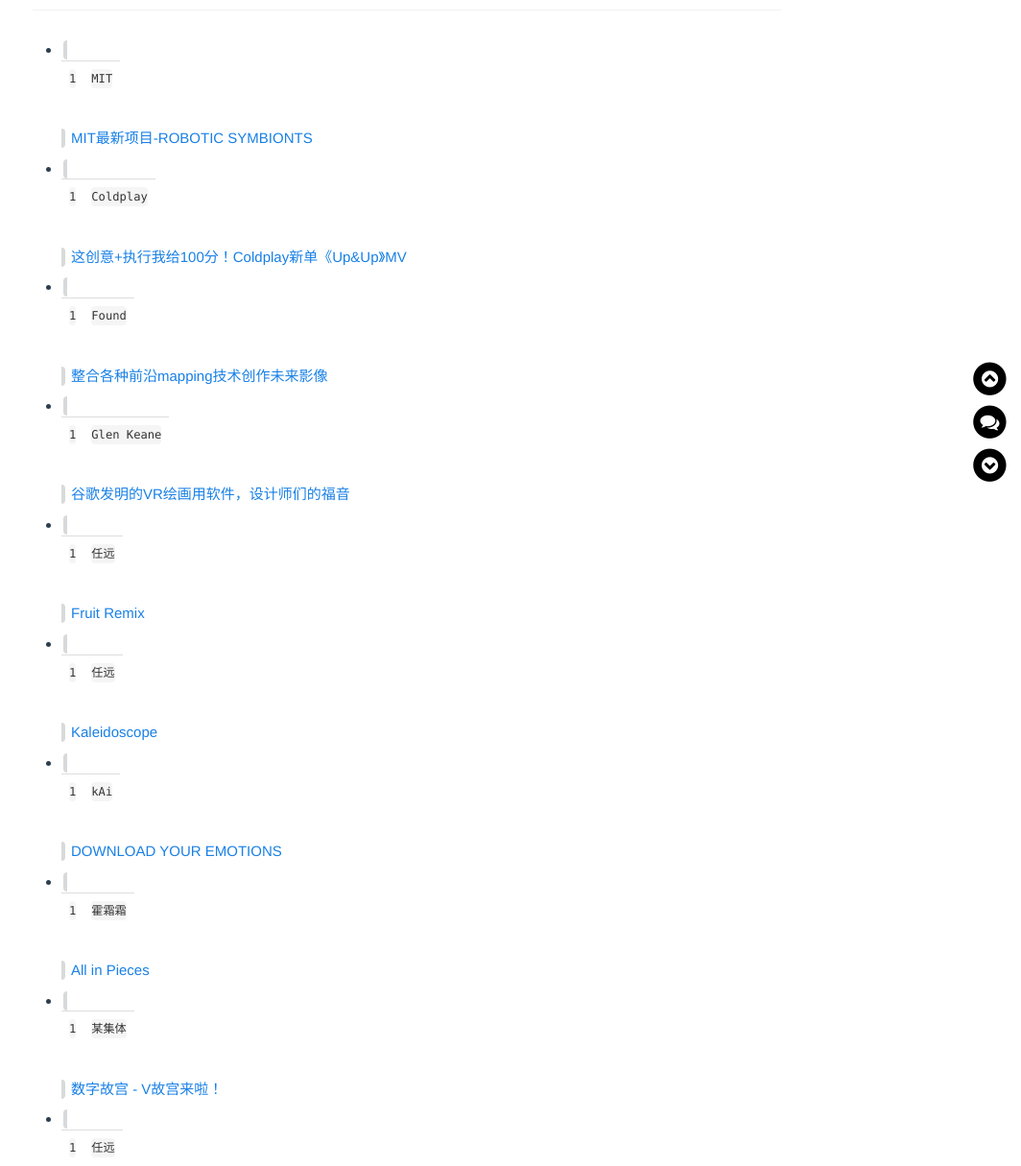
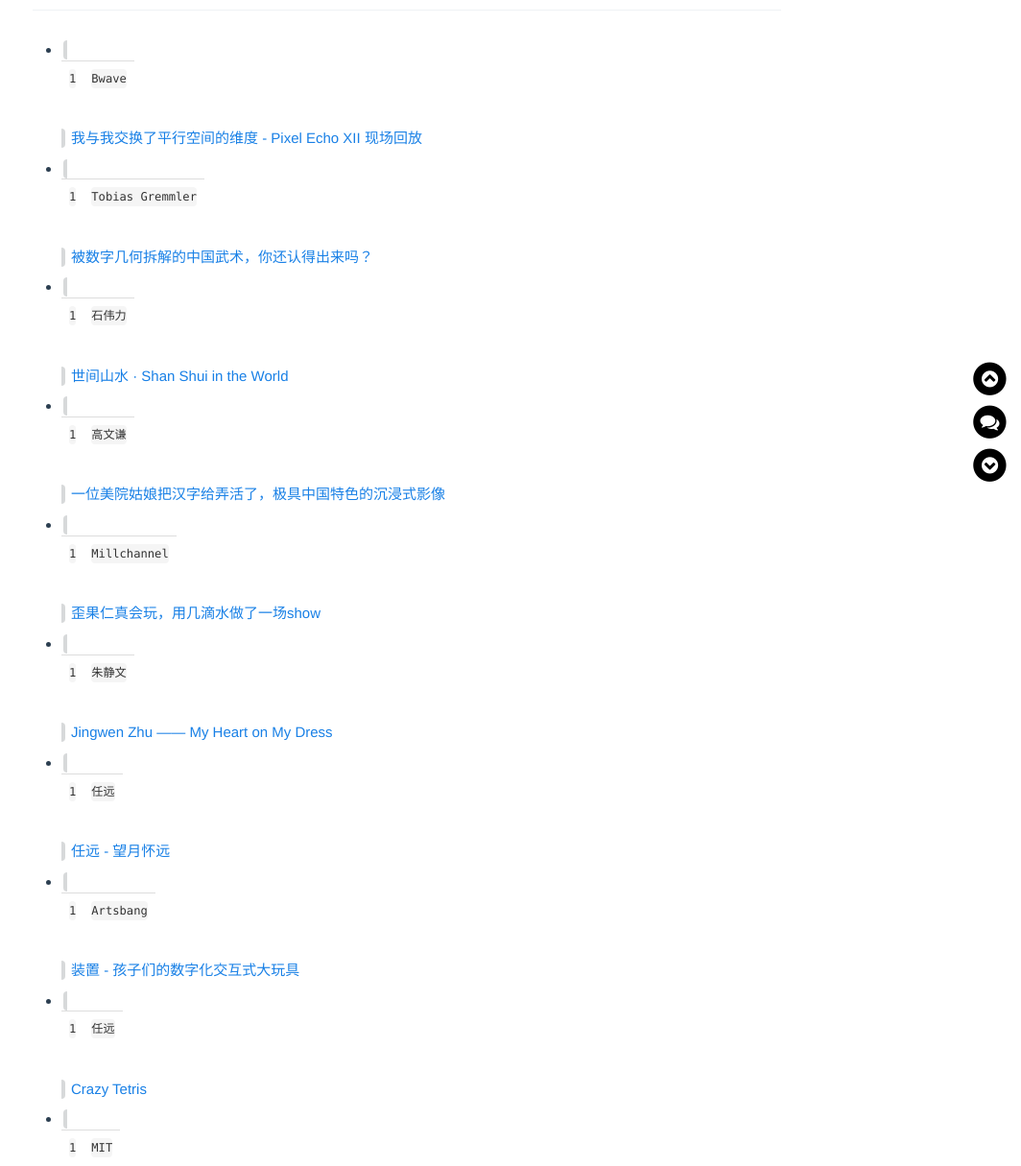
Before and after one commit to onlylemi/inerd, a Jekyll site: the page built from pages/works.md, in a window 1280 px wide and 1400 px high, scrolled down 504 px. Shown: the part 185-1400 px from the top of the window at 96% size, without its empty margins (216-1280 px from the left). Built offline with Jekyll 4.4.1, drawn with Linux system fonts in a browser that asks for light colours; nearby versions of some CDN libraries.

Commit message:
2016-05-26

```diff
--- a/_layouts/default.html
+++ b/_layouts/default.html
@@ -54,7 +54,6 @@
 <div id="wrapper-footer" class="wrapper-footer">
     <div class="container">
         <footer class="footer">
-            {% include sub-email.html %}
         </footer>
         <p>&copy;2016 <a href="http://inerd.cc" target="_blank">inerd.cc</a>. All rights reserved.</p>
     </div>
--- a/pages/works.md
+++ b/pages/works.md
@@ -15,6 +15,15 @@
 
 ---
 
+* [`Bwave`](http://bwave.org) [我与我交换了平行空间的维度 - Pixel Echo XII 现场回放](http://mp.weixin.qq.com/s?__biz=MzA4MjMwMTA5Ng==&mid=2650985256&idx=1&sn=931114e561e165a8d5688e13342f5234&scene=0#wechat_redirect)
+* [`Tobias Gremmler`](https://vimeo.com/tobiasgremmler) [被数字几何拆解的中国武术，你还认得出来吗？](http://mp.weixin.qq.com/s?__biz=MzA3NDY1NDcyMw==&mid=2651478416&idx=2&sn=816f2d3d50258f2c0a05d04b6a312747&scene=0#wechat_redirect)
+* [`石伟力`](http://shi-weili.com/) [世间山水 · Shan Shui in the World](http://shi-weili.com/shan-shui-in-the-world-chinese/)
+* `高文谦` [一位美院姑娘把汉字给弄活了，极具中国特色的沉浸式影像](http://mp.weixin.qq.com/s?__biz=MzA3NDY1NDcyMw==&mid=2651478416&idx=1&sn=ec0c7e8bfeba8bbb6479ddc0bdc93050&scene=0#wechat_redirect)
+* [`Millchannel`](http://www.themill.com/) [歪果仁真会玩，用几滴水做了一场show](http://mp.weixin.qq.com/s?__biz=MzA3NDY1NDcyMw==&mid=2651478398&idx=1&sn=701a683a0c428b63361c10a925e3546f&scene=2&srcid=0523w8s8jLvTqo2F53rQ3kqe&from=timeline&isappinstalled=0#wechat_redirect)
+* [`朱静文`](http://www.jingwen-zhu.com/) [Jingwen Zhu —— My Heart on My Dress](https://vimeo.com/166727404)
+* [`任远`](http://yuanren.cc) [任远 - 望月怀远](http://mp.weixin.qq.com/s?__biz=MzA4NTc5MDU5OQ==&mid=225108443&idx=2&sn=c4fc22b5c8b2deeebb3db812ae32cbda&scene=19#wechat_redirect)
+* `Artsbang` [装置 - 孩子们的数字化交互式大玩具](http://mp.weixin.qq.com/s?__biz=MzA5OTM4NTkwNg==&mid=2651145652&idx=1&sn=882d9942892b1bdfad16adb06df2af4f&scene=1&srcid=0511gnst1Jve3ISz8TKGRQxX&from=groupmessage&isappinstalled=0#wechat_redirect)
+* [`任远`](http://yuanren.cc) [Crazy Tetris](http://yuanren.cc/crazy-tetris/)
 * [`MIT`](http://www.mit.edu/) [MIT最新项目-ROBOTIC SYMBIONTS](http://mp.weixin.qq.com/s?__biz=MzA4NTc5MDU5OQ==&mid=2665092910&idx=1&sn=1ea11499710c83e49ec99ab143efdcb0&scene=2&srcid=0518YkJFaZaHkrC0Wak8wvP4&from=timeline&isappinstalled=0#wechat_redirect)
 * [`Coldplay`](http://coldplay.com/) [这创意+执行我给100分！Coldplay新单《Up&Up》MV](http://mp.weixin.qq.com/s?__biz=MjM5MjEyOTIyMA==&mid=2651445418&idx=1&sn=bc527e3da0096493224ac0520ba89ddc&scene=2&srcid=0519mVKPT3dDu1LW8gdy39lE&from=timeline&isappinstalled=0#wechat_redirect)
 * [`Found`](http://www.found-studio.com/) [整合各种前沿mapping技术创作未来影像](http://mp.weixin.qq.com/s?__biz=MzA3NDY1NDcyMw==&mid=2651478372&idx=1&sn=f15e738757cebee01f025bfdba5b14a3&scene=2&srcid=0519PtaiU7LLKpir8fqRMYaB&from=timeline&isappinstalled=0#wechat_redirect)
```
Also changed, not shown: _posts/2016-05-26-daily.md (added, +62 -0 lines), pages/about.md (+6 -0 lines), pages/blogs.md (+2 -1 lines), pages/resource.md (+4 -4 lines), pages/workshop.md (+4 -0 lines), README.md.
